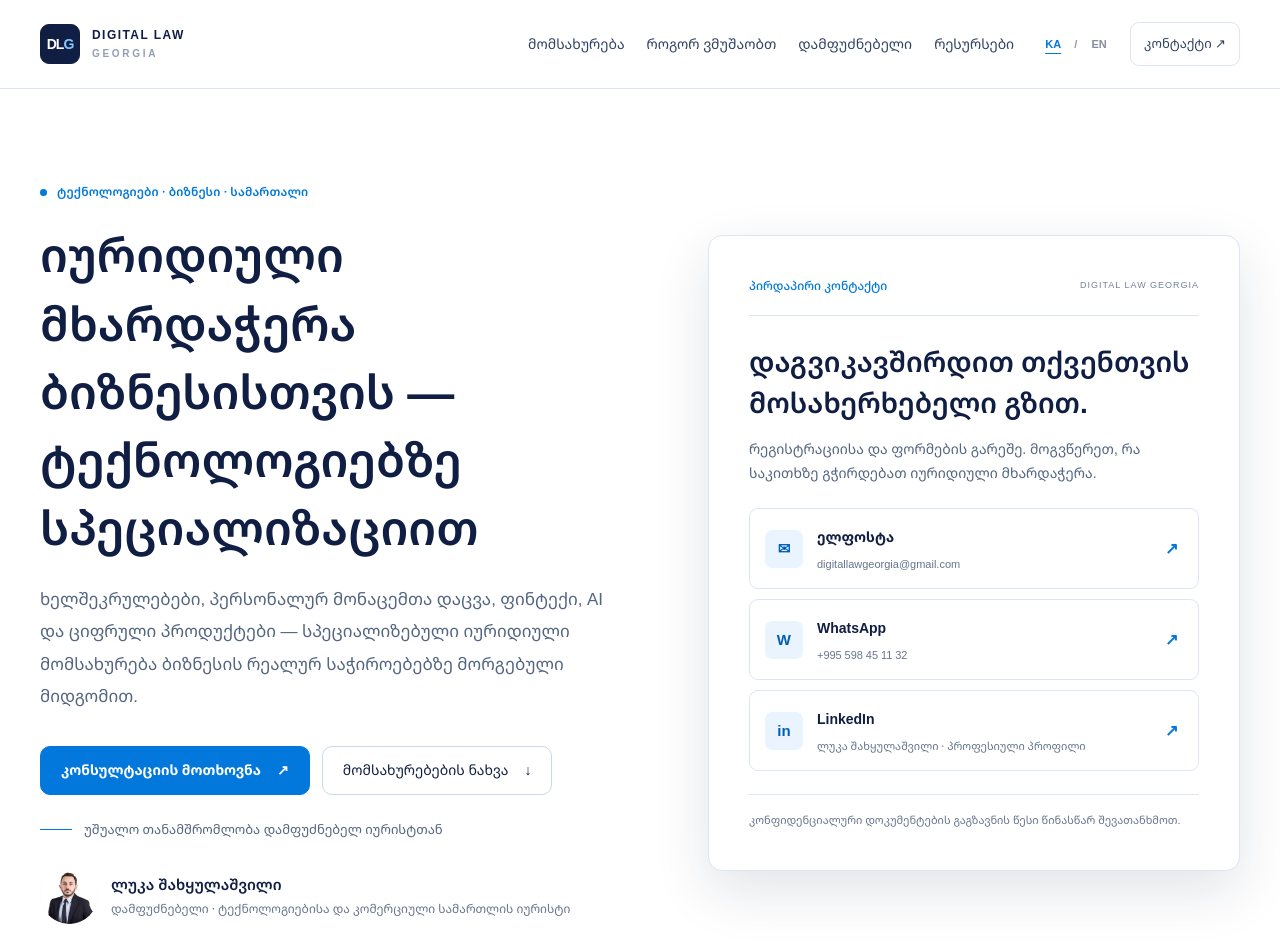
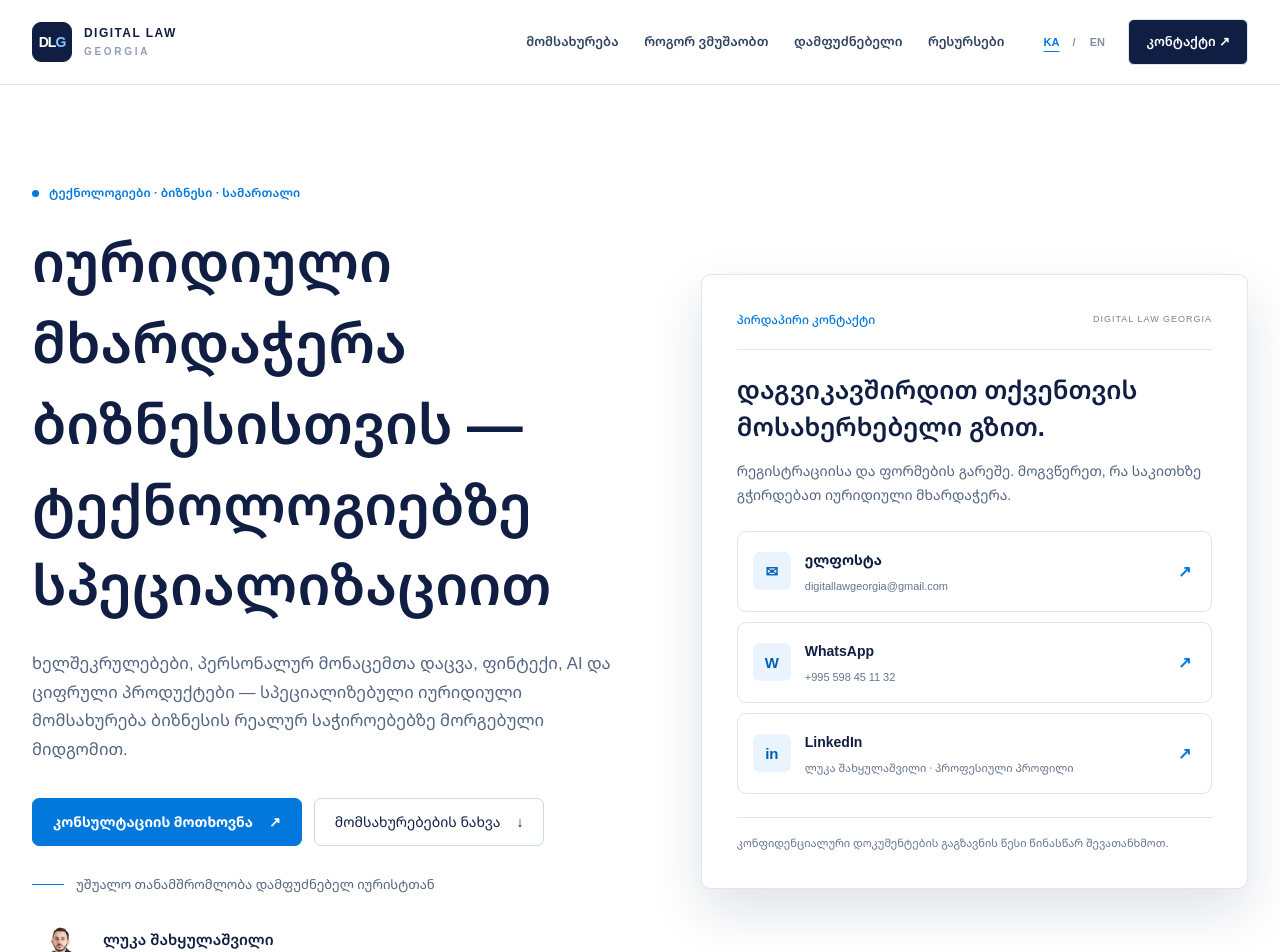
Before and after one commit to luka019/lukaswebsite, a Jekyll site: the page index.html, which Jekyll copies as it is, in a window 1280 px wide. Shown: the top 952 px of the page. Built offline with Jekyll 4.4.1, drawn with Linux system fonts in a browser that asks for light colours.

Commit message:
wire: load DLG responsive layout and accessible showcase carousel

```diff
--- a/index.html
+++ b/index.html
@@ -19,7 +19,9 @@
   <link rel="icon" href="favicon.svg?v=20261106-boutique" type="image/svg+xml">
   <link rel="preload" href="assets/noto-georgian.woff2" as="font" type="font/woff2" crossorigin>
   <link rel="stylesheet" href="styles.css?v=20261107-polish">
+<link rel="stylesheet" href="dlg-polish.css?v=20261107">
   <script src="script.js?v=20261107-polish" defer></script>
+<script src="dlg-carousel.js?v=20261107" defer></script>
 </head>
 <body data-default-language="ka" data-title-en="Digital Law Georgia | Technology and commercial legal support" data-title-ka="Digital Law Georgia | ტექნოლოგიური და კომერციული სამართლებრივი მხარდაჭერა">
   <a class="skip-link" href="#main" data-en="Skip to content">მთავარ შინაარსზე გადასვლა</a>
```
